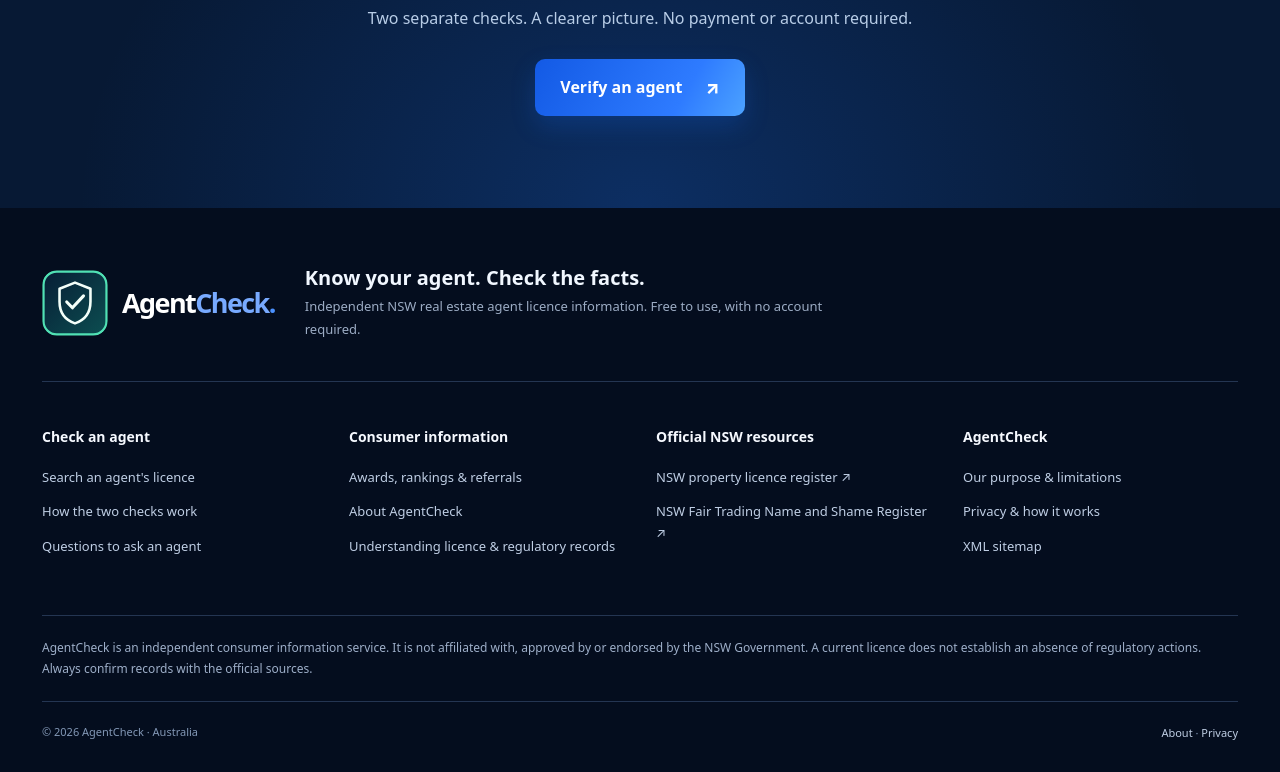
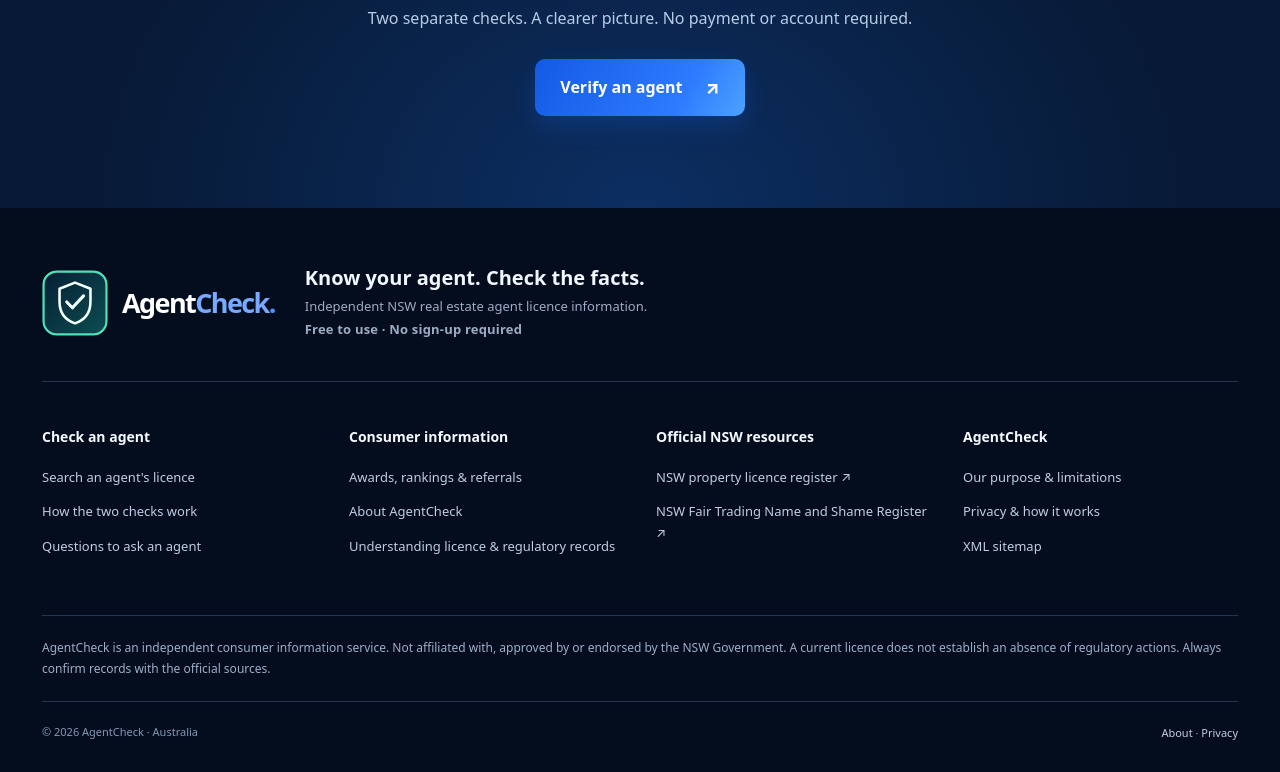
Before and after one commit to agentcheck-au/agentcheck, a website: page public/index.html in a window 1280 px wide. Shown: the part 4067-4839 px from the top of the page. Drawn offline with Linux system fonts and the light colour scheme.

Commit message:
Preserve verified footer copy and update versioned CSS test

```diff
--- a/public/index.html
+++ b/public/index.html
@@ -526,7 +526,7 @@
           </a>
           <div>
             <strong class="footer-feature-title">Know your agent. Check the facts.</strong>
-            <p>Independent NSW real estate agent licence information. Free to use, with no account required.</p>
+            <p>Independent NSW real estate agent licence information.</p><p class="footer-service-note">Free to use · No sign-up required</p>
           </div>
         </div>
         <nav class="footer-sitemap" aria-label="Site map">
@@ -554,7 +554,7 @@
             <a href="/sitemap.xml">XML sitemap</a>
           </div>
         </nav>
-        <div class="footer-disclaimer">AgentCheck is an independent consumer information service. It is not affiliated with, approved by or endorsed by the NSW Government. A current licence does not establish an absence of regulatory actions. Always confirm records with the official sources.</div>
+        <div class="footer-disclaimer">AgentCheck is an independent consumer information service. Not affiliated with, approved by or endorsed by the NSW Government. A current licence does not establish an absence of regulatory actions. Always confirm records with the official sources.</div>
         <div class="footer-bottom"><span>© <span id="year">2026</span> AgentCheck · Australia</span><span><a href="/about/">About</a> · <a href="/privacy/">Privacy</a></span></div>
       </div>
     </footer>
```
Also changed, not shown: tests/mobile-journey-refinement.test.mjs (+1 -1 lines).
